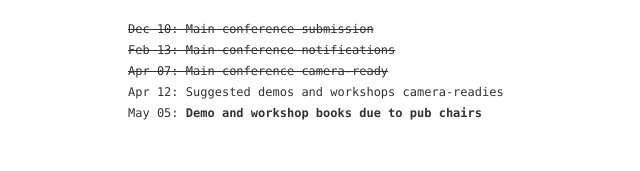
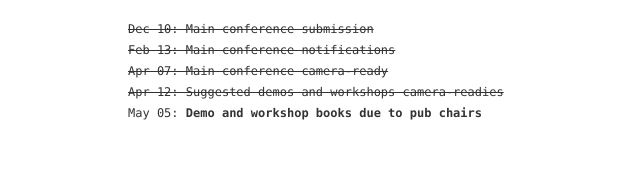
Before and after one commit to cherryc/naacl-pubs, a plain HTML site: page index.html in a window 1280 px wide. Shown: the part 595-766 px from the top of the page, 442-1082 px from the left. Drawn offline with Linux system fonts and the light colour scheme.

Commit message:
updated calendar

```diff
--- a/index.html
+++ b/index.html
@@ -84,7 +84,7 @@
             <strike>Dec 10: Main conference submission</strike><br/>
             <strike>Feb 13: Main conference notifications</strike><br/>
             <strike>Apr 07: Main conference camera-ready</strike><br/>
-            Apr 12: Suggested demos and workshops camera-readies<br/>
+            <strike>Apr 12: Suggested demos and workshops camera-readies</strike><br/>
             May 05: <b>Demo and workshop books due to pub chairs</b><br/>
           </code>
         </p>
```
